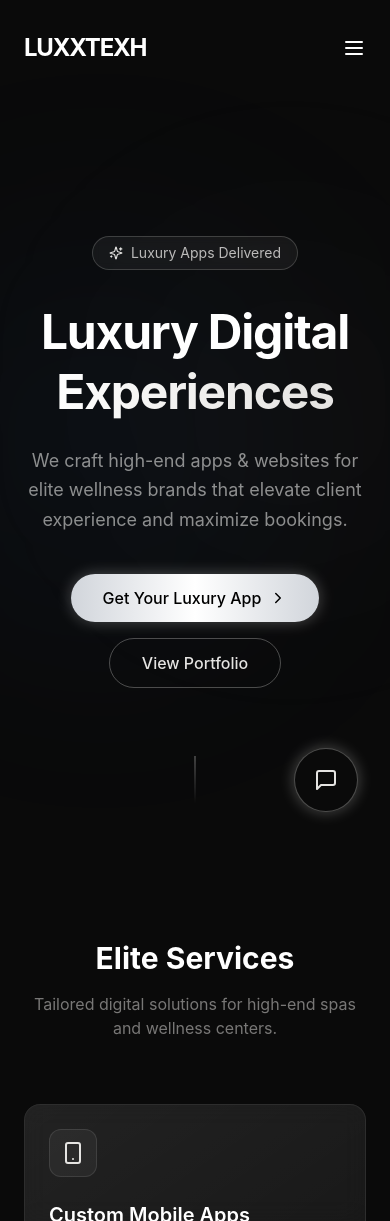
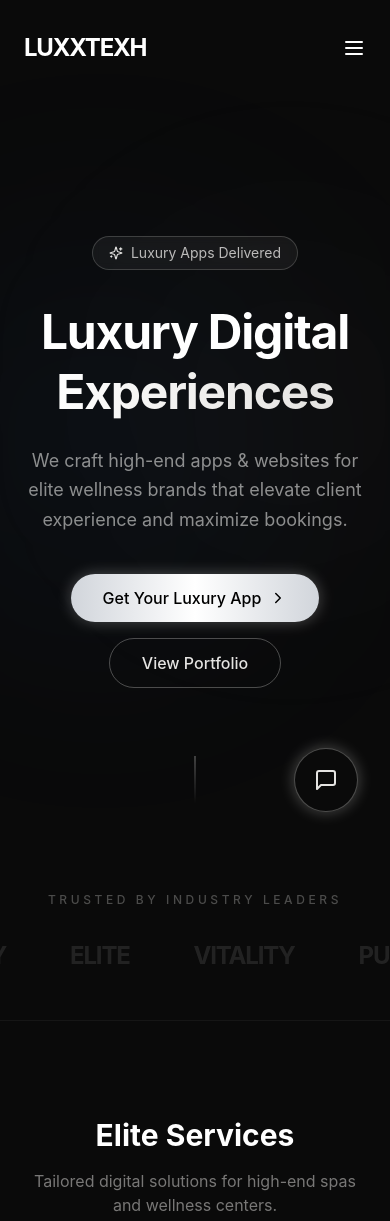
Before and after one commit to sayantanthessatan009/serene-owl-flip, a React (Vite) app: page / in a window 390 px wide. Shown: the top 1221 px of the page. Built offline with nearby package versions, Linux system fonts and the light colour scheme.

Commit message:
[dyad] Adding Partners section and Custom Cursor - wrote 3 file(s)

```diff
--- /dev/null
+++ b/src/components/CustomCursor.tsx
@@ -0,0 +1,51 @@
+"use client";
+
+import React, { useEffect, useState } from 'react';
+import { motion, useSpring } from 'framer-motion';
+
+const CustomCursor = () => {
+  const [isVisible, setIsVisible] = useState(false);
+
+  const mouseX = useSpring(0, { stiffness: 500, damping: 50 });
+  const mouseY = useSpring(0, { stiffness: 500, damping: 50 });
+
+  useEffect(() => {
+    const handleMouseMove = (e: MouseEvent) => {
+      mouseX.set(e.clientX);
+      mouseY.set(e.clientY);
+      if (!isVisible) setIsVisible(true);
+    };
+
+    const handleMouseLeave = () => setIsVisible(false);
+    const handleMouseEnter = () => setIsVisible(true);
+
+    window.addEventListener('mousemove', handleMouseMove);
+    document.addEventListener('mouseleave', handleMouseLeave);
+    document.addEventListener('mouseenter', handleMouseEnter);
+
+    return () => {
+      window.removeEventListener('mousemove', handleMouseMove);
+      document.removeEventListener('mouseleave', handleMouseLeave);
+      document.removeEventListener('mouseenter', handleMouseEnter);
+    };
+  }, [mouseX, mouseY, isVisible]);
+
+  if (typeof window === 'undefined') return null;
+
+  return (
+    <motion.div
+      className="fixed top-0 left-0 w-8 h-8 border border-platinum/50 rounded-full pointer-events-none z-[9999] hidden md:block"
+      style={{
+        x: mouseX,
+        y: mouseY,
+        translateX: '-50%',
+        translateY: '-50%',
+        opacity: isVisible ? 1 : 0,
+      }}
+    >
+      <div className="absolute top-1/2 left-1/2 -translate-x-1/2 -translate-y-1/2 w-1 h-1 bg-platinum rounded-full" />
+    </motion.div>
+  );
+};
+
+export default CustomCursor;
--- /dev/null
+++ b/src/components/Partners.tsx
@@ -0,0 +1,39 @@
+"use client";
+
+import React from 'react';
+import { motion } from 'framer-motion';
+
+const partners = [
+  "AURA", "ZENITH", "SERENITY", "ELITE", "VITALITY", "PURE", "GLOW", "REPOSE"
+];
+
+const Partners = () => {
+  return (
+    <section className="py-12 bg-luxx-black/50 border-b border-white/5 overflow-hidden">
+      <div className="container mx-auto px-6 mb-8">
+        <p className="text-center text-platinum/30 text-xs uppercase tracking-[0.3em] font-medium">
+          Trusted by Industry Leaders
+        </p>
+      </div>
+
+      <div className="relative flex overflow-x-hidden">
+        <motion.div
+          animate={{ x: ["0%", "-50%"] }}
+          transition={{ duration: 20, repeat: Infinity, ease: "linear" }}
+          className="flex whitespace-nowrap gap-16 items-center"
+        >
+          {[...partners, ...partners].map((partner, index) => (
+            <span
+              key={index}
+              className="text-2xl md:text-4xl font-bold text-white/10 hover:text-white/30 transition-colors duration-500 tracking-tighter cursor-default"
+            >
+              {partner}
+            </span>
+          ))}
+        </motion.div>
+      </div>
+    </section>
+  );
+};
+
+export default Partners;
--- a/src/pages/Index.tsx
+++ b/src/pages/Index.tsx
@@ -3,6 +3,7 @@
 import React from 'react';
 import Navbar from '@/components/Navbar';
 import Hero from '@/components/Hero';
+import Partners from '@/components/Partners';
 import Services from '@/components/Services';
 import Portfolio from '@/components/Portfolio';
 import Stats from '@/components/Stats';
@@ -14,13 +15,16 @@ import Pricing from '@/components/Pricing';
 import Newsletter from '@/components/Newsletter';
 import Contact from '@/components/Contact';
 import Footer from '@/components/Footer';
+import CustomCursor from '@/components/CustomCursor';
 import { MadeWithDyad } from "@/components/made-with-dyad";
 
 const Index = () => {
   return (
-    <main className="bg-luxx-black min-h-screen selection:bg-platinum selection:text-black">
+    <main className="bg-luxx-black min-h-screen selection:bg-platinum selection:text-black cursor-none">
+      <CustomCursor />
       <Navbar />
       <Hero />
+      <Partners />
       <div id="services">
         <Services />
       </div>
```
